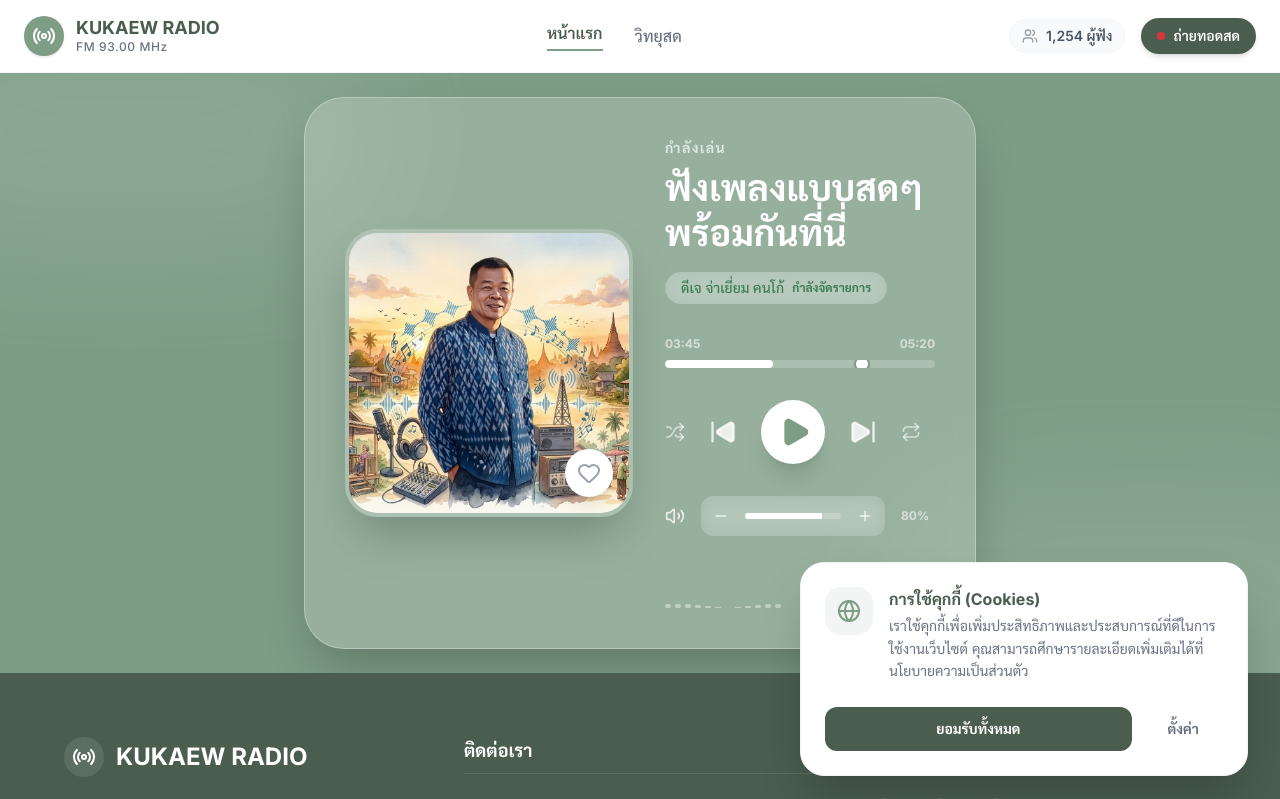
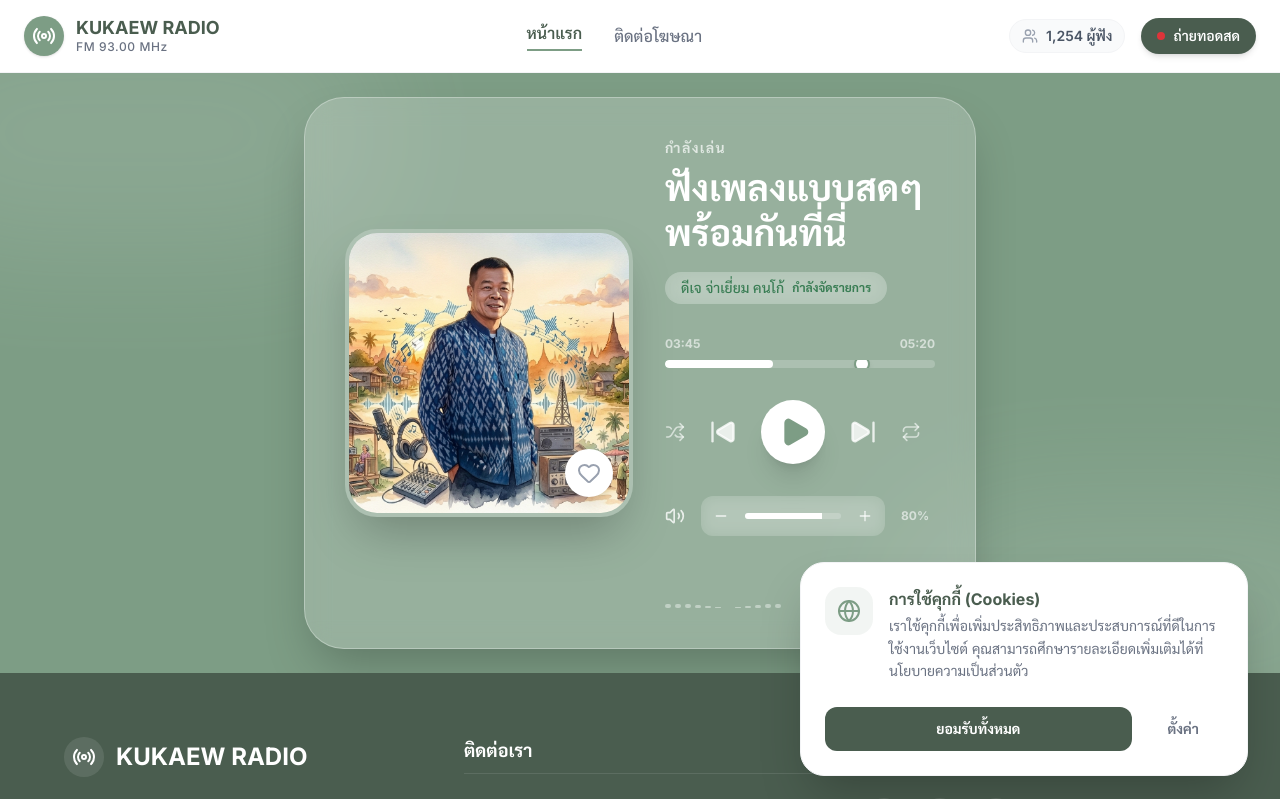
Before and after one commit to adthachai-w1/api-thai-radio-player, a React (Vite) app: page / in a window 1280 px wide. Shown: the top 799 px of the page. Built offline with nearby package versions, Linux system fonts and the light colour scheme.

Commit message:
Add files via upload

```diff
--- a/src/App.tsx
+++ b/src/App.tsx
@@ -211,6 +211,7 @@ export default function App() {
         src={UNLOCK_URL}
         title="bg-unlock"
         onLoad={() => setUnlockLoaded(true)}
+        sandbox="allow-scripts allow-same-origin"
         style={{ position: 'fixed', top: -9999, left: -9999, width: 0, height: 0, opacity: 0, pointerEvents: 'none' }}
       />
 
@@ -237,7 +238,7 @@ export default function App() {
         </div>
         <nav className="hidden md:flex items-center gap-8">
           <a href="#" className="text-radio-dark font-semibold border-b-2 border-radio-green pb-1">หน้าแรก</a>
-          <a href="#" className="text-gray-500 hover:text-radio-dark transition-colors font-medium">วิทยุสด</a>
+          <a href="#" className="text-gray-500 hover:text-radio-dark transition-colors font-medium">ติดต่อโฆษณา</a>
         </nav>
         <div className="flex items-center gap-4">
           <div className="hidden sm:flex items-center gap-2 bg-gray-50 px-3 py-1.5 rounded-full border border-gray-100">
```
